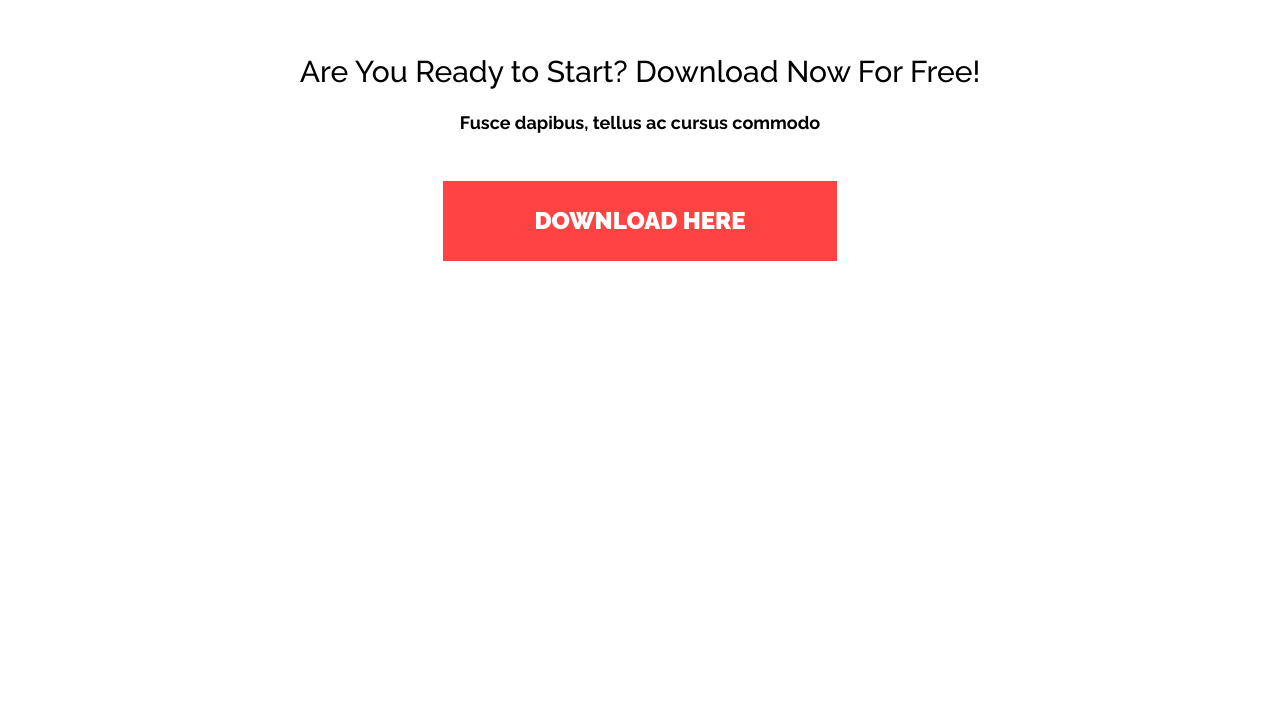
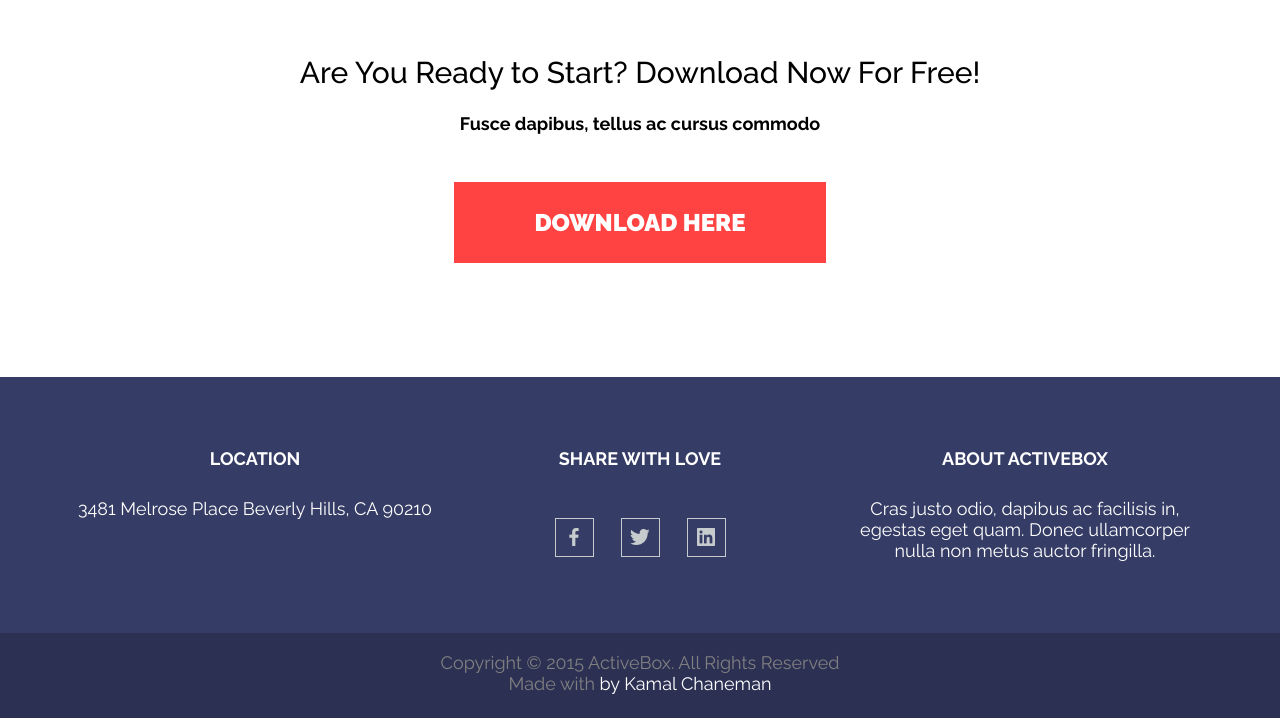
Before and after one commit to code-front-by-vr/div-dive, a website built with Parcel: page src/index.html in a window 1280 px wide. Shown: the part 1669-2387 px from the top of the page. Before the commit the page ends 2044 px from the top, so only its background shows below. Built offline with nearby package versions, Linux system fonts and the light colour scheme.

Commit message:
add footer section

```diff
--- a/src/index.html
+++ b/src/index.html
@@ -105,7 +105,38 @@
 
     </main>
 
-    <footer>
+    <footer class="footer">
+        <div class="container">
+            <section class="footer-info">
+                <div class="footer-info-wrapper">
+
+                    <div class="footer-info__item">
+                        <h5 class="footer-info__item-title">Location</h5>
+                        <div class="footer-info__item-subtitle">3481 Melrose Place
+                            Beverly Hills, CA 90210</div>
+                    </div>
+
+                    <div class="footer-info__item">
+                        <h5 class="footer-info__item-title">Share with Love</h5>
+                        <div class="footer-info__item-wrapper">
+                            <div class="footer-info__item-wrapper-social"><a href="#"><img src="./img/icons/facebook_icon.png" alt="facebook"></a></div>
+                            <div class="footer-info__item-wrapper-social"><a href="#"><img src="./img/icons/twitter_icon.png" alt="twitter"></a></div>
+                            <div class="footer-info__item-wrapper-social"><a href="#"><img src="./img/icons/linkedin_icon.png" alt="linkedin"></a></div>
+                        </div>
+                    </div>
+
+                    <div class="footer-info__item">
+                        <h5 class="footer-info__item-title">About ActiveBox</h5>
+                        <div class="footer-info__item-subtitle"><p>Cras justo odio, dapibus ac facilisis in, egestas eget quam. Donec ullamcorper nulla non metus auctor fringilla.</p></div>
+                    </div>
+
+                </div>
+            </section>
+            <section class="footer-copywright">
+                <p>Copyright © 2015 ActiveBox. All Rights Reserved</p>
+                <p>Made with <span>by Kamal Chaneman</span></p>
+            </section>
+        </div>
     </footer>
 
     <script type="module" src="./js/app.js"></script>
--- a/src/scss/_mixins.scss
+++ b/src/scss/_mixins.scss
@@ -36,24 +36,55 @@
 
 
 @mixin button_normal {
-    padding: 0 91px;
+    display: inline-flex;
+    padding: 30px 80px;
     background-color: $main_color;
     text-align: center;
     a {
-        text-align: center;
         color: #fff;
         text-transform: uppercase;
         @include header4;
-        line-height: 80px;
+        line-height: 21px;
+    }
+
+
+    @media (max-width: 1024px) {
+        font-size: 18px;
+        line-height: 21px;
+    }
+
+    @media (max-width: 320px) {
+        width: 100%;
+        padding:  15px;
     }
 }
 
 @mixin button_hover {
     @include button_normal;
     background-color: $hover-color;
+
+    @media (max-width: 1024px) {
+        font-size: 18px;
+        line-height: 21px;
+    }
+
+    @media (max-width: 320px) {
+        width: 100%;
+        padding:  15px;
+    }
 }
 
 @mixin button_active {
     @include button_normal;
     box-shadow: 4px 4px 30px 0 #FF4343;
+
+    @media (max-width: 1024px) {
+        font-size: 18px;
+        line-height: 21px;
+    }
+
+    @media (max-width: 320px) {
+        width: 100%;
+        padding:  15px;
+    }
 }
--- a/src/scss/download.scss
+++ b/src/scss/download.scss
@@ -1,5 +1,9 @@
 .download {
     padding: 114px 0;
+    text-align: center;
+    @media (max-width: 320px) {
+        padding: 34px 0 45px;
+    }
     &__title {
         @include header3;
         font-weight: 500;
@@ -12,9 +16,11 @@
         }
 
         @media (max-width: 320px) {
-            width: 230px;
+            max-width: 280px;
+            margin: 0 auto;
             font-size: 18px;
-            line-height: 80px;
+            line-height: 21px;
+            margin-bottom: 20px;
         }
     }
     &__subtitle {
@@ -29,10 +35,11 @@
         @media (max-width: 320px) {
             font-size: 13px;
             line-height: 15px;
+            text-transform: uppercase;
+            margin-bottom: 11px;
         }
     }
     &__btn {
-        display: inline-flex;
         @include button_normal;
         transition: all 0.3s;
         &:hover {
@@ -41,9 +48,5 @@
         &:active {
             @include button_active;
         }
-        @media (max-width: 1024px) {
-            font-size: 18px;
-            line-height: 21px;
-        };
     }
 }
--- /dev/null
+++ b/src/scss/footer.scss
@@ -0,0 +1,106 @@
+.footer {
+    background: linear-gradient(#353C65 75%, #2C3154 75%);
+    color: #fff;
+    @media (max-width: 767px) {
+        background: linear-gradient(#353C65 85%, #2C3154 85%);
+    }
+    &-info {
+        padding: 71px 0 67px;
+        @media (max-width: 767px) {
+            padding: 50px 0;
+        }
+        &-wrapper {
+            display: flex;
+            justify-content: space-between;
+            @media (max-width: 767px) {
+                flex-direction: column;
+                justify-content: space-between;
+                align-items: center;
+            }
+        }
+
+        &__item {
+            display: flex;
+            flex-direction: column;
+            width: 370px;
+            @media (max-width: 1024px) {
+                width: 315px;
+            }
+            @media (max-width: 767px) {
+                max-width: 280px;
+                margin-bottom: 60px;
+            }
+            @media (max-width: 320px) {
+                margin-bottom: 69px;
+            }
+            &:last-child {
+                @media (max-width: 767px) {
+                    margin-bottom: 0;
+                }
+            }
+
+
+            &-title {
+                @include header5;
+                font-weight: 700;
+                margin-bottom: 29px;
+                text-transform: uppercase;
+                @media (max-width: 1024px) {
+                    font-size: 14px;
+                    line-height: 16px;
+                }
+                @media (max-width: 320px) {
+                    margin-bottom: 34px;
+                }
+            }
+
+            &-subtitle {
+                font-size: 18px;
+                font-weight: 400;
+                line-height: 21px;
+                @media (max-width: 1024px) {
+                    font-size: 14px;
+                    line-height: 16px;
+                }
+            }
+            &-wrapper {
+                display: flex;
+                justify-content: center;
+                flex-grow: 1;
+                align-items: flex-end;
+                &-social {
+                    margin: 0 13.5px;
+                    @media (max-width: 1024px) {
+                        margin: 0 11px;
+                    }
+                    @media (max-width: 767px) {
+                        margin: 0 16px;
+                    }
+                    img {
+                        width: 100%;
+                        height: 100%;
+                    }
+                }
+            }
+        }
+    }
+    &-copywright {
+        padding: 24px 0;
+        @media (max-width: 320px) {
+            padding: 29px 0;
+        }
+        p {
+            font-size: 18px;
+            font-weight: 400;
+            line-height: 21px;
+            color: #808080;
+            @media (max-width: 1024px) {
+                font-size: 14px;
+                line-height: 16px;
+            }
+            span {
+                color: #fff;
+            }
+        }
+    }
+}
--- a/src/scss/index.scss
+++ b/src/scss/index.scss
@@ -1,9 +1,10 @@
-@import './variables';
-@import './mixins';
-@import './fonts';
+@import "./variables";
+@import "./mixins";
+@import "./fonts";
 @import "./header";
 @import "./team";
 @import "./download";
+@import "./footer.scss";
 
 * {
     margin: 0;
```
